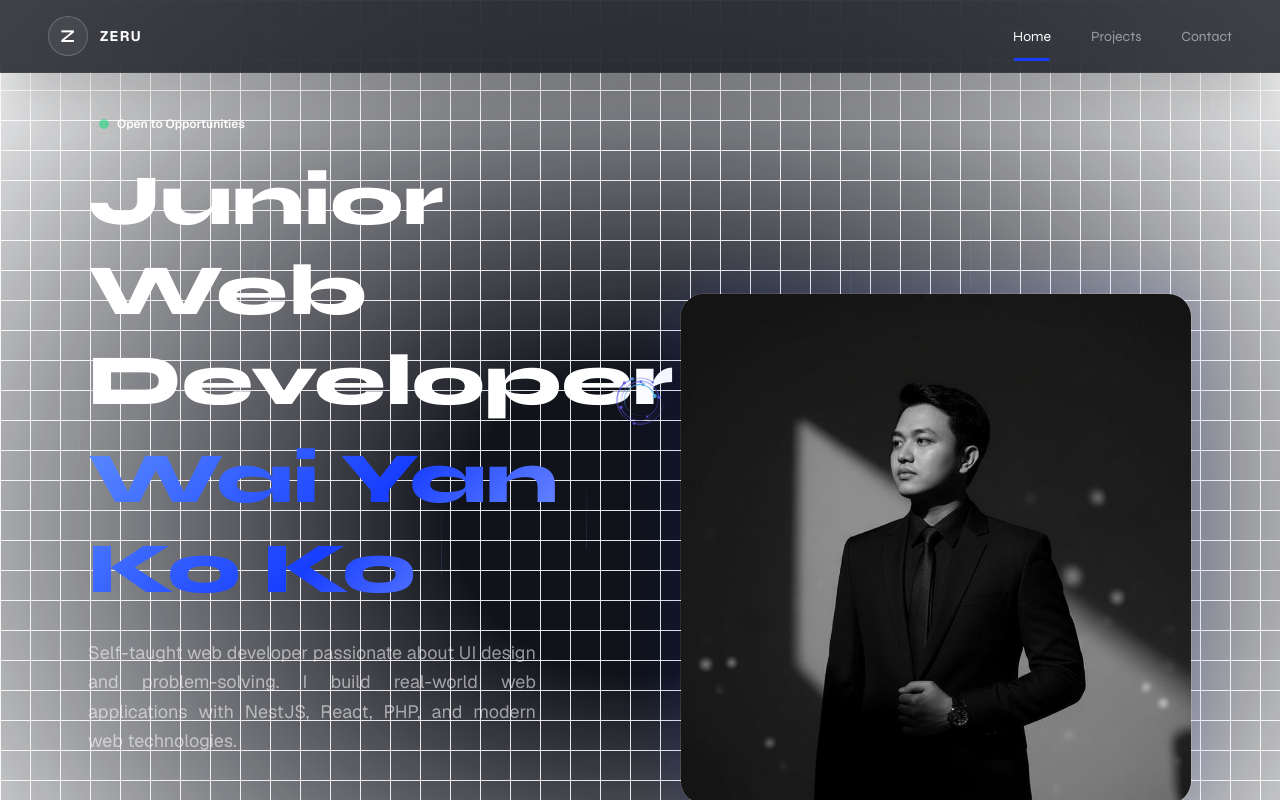
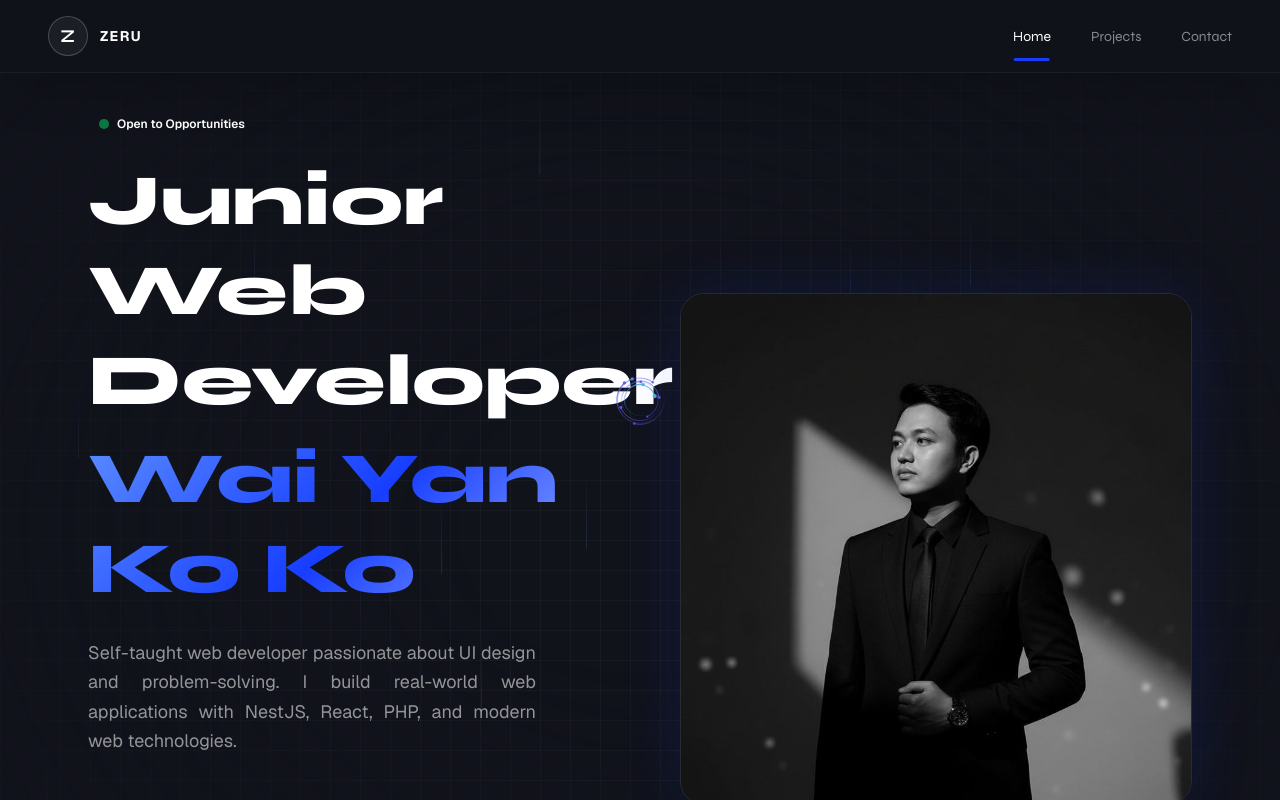
Before and after one commit to zeru28112001/zeru_portfolio, a Next.js app: page / in a window 1280 px wide. Shown: the top 800 px of the page. Built offline with nearby package versions, Linux system fonts and the light colour scheme.

Commit message:
feat:fix white screen

```diff
--- a/src/app/globals.css
+++ b/src/app/globals.css
@@ -1,8 +1,11 @@
 @import 'tailwindcss';
 
+@custom-variant dark (&:where(.dark, .dark *));
+
 :root {
-  --background: #ffffff;
-  --foreground: #171717;
+  color-scheme: dark;
+  --background: #11131b;
+  --foreground: #ededed;
 }
 
 @theme inline {
@@ -12,13 +15,6 @@
   --font-mono: var(--font-geist-mono);
 }
 
-@media (prefers-color-scheme: dark) {
-  :root {
-    --background: #0a0a0a;
-    --foreground: #ededed;
-  }
-}
-
 body {
   background: var(--background);
   color: var(--foreground);
--- a/src/app/layout.tsx
+++ b/src/app/layout.tsx
@@ -129,10 +129,13 @@ export default function RootLayout({
   return (
     <html
       lang="en"
-      className={`${geistSans.variable} ${geistMono.variable} h-full antialiased`}
+      className={`${geistSans.variable} ${geistMono.variable} dark h-full antialiased`}
+      style={{ colorScheme: "dark" }}
       suppressHydrationWarning
     >
       <head>
+        <meta name="color-scheme" content="dark" />
+        <meta name="theme-color" content="#11131B" />
         <script
           type="application/ld+json"
           dangerouslySetInnerHTML={{ __html: JSON.stringify(personSchema) }}
--- a/src/components/lightswind/grid-dot-backgrounds.tsx
+++ b/src/components/lightswind/grid-dot-backgrounds.tsx
@@ -23,34 +23,11 @@ export const GridBackground = ({
   fadeIntensity = 20,
   ...props
 }: GridBackgroundProps) => {
-  const [currentGridColor, setCurrentGridColor] = useState(gridColor);
+  const [currentGridColor, setCurrentGridColor] = useState(darkGridColor);
 
   useEffect(() => {
-    const prefersDarkMode =
-      window.matchMedia &&
-      window.matchMedia("(prefers-color-scheme: dark)").matches;
-    const isDarkModeActive =
-      document.documentElement.classList.contains("dark") || prefersDarkMode;
-    setCurrentGridColor(isDarkModeActive ? darkGridColor : gridColor);
-
-    const observer = new MutationObserver(function (mutations) {
-      mutations.forEach(function (mutation) {
-        if (mutation.attributeName === "class") {
-          const updatedIsDarkModeActive =
-            document.documentElement.classList.contains("dark");
-          setCurrentGridColor(
-            updatedIsDarkModeActive ? darkGridColor : gridColor
-          );
-        }
-      });
-    });
-
-    observer.observe(document.documentElement, { attributes: true });
-
-    return function () {
-      return observer.disconnect();
-    };
-  }, [gridColor, darkGridColor]);
+    setCurrentGridColor(darkGridColor);
+  }, [darkGridColor]);
 
   return (
     <div
@@ -76,7 +53,7 @@ export const GridBackground = ({
 
       {showFade && (
         <div
-          className="pointer-events-none absolute inset-0 flex items-center justify-center bg-white dark:bg-black"
+          className="pointer-events-none absolute inset-0 flex items-center justify-center bg-[#11131B]"
           style={{
             maskImage:
               "radial-gradient(ellipse at center, transparent " +
@@ -117,37 +94,16 @@ export const DotBackground = ({
   fadeIntensity = 20,
   ...props
 }: DotBackgroundProps) => {
-  const [currentDotColor, setCurrentDotColor] = useState(dotColor);
+  const [currentDotColor, setCurrentDotColor] = useState(darkDotColor);
 
   useEffect(() => {
-    const prefersDarkMode =
-      window.matchMedia &&
-      window.matchMedia("(prefers-color-scheme: dark)").matches;
-    const isDarkModeActive =
-      document.documentElement.classList.contains("dark") || prefersDarkMode;
-    setCurrentDotColor(isDarkModeActive ? darkDotColor : dotColor);
-
-    const observer = new MutationObserver(function (mutations) {
-      mutations.forEach(function (mutation) {
-        if (mutation.attributeName === "class") {
-          const updatedIsDarkModeActive =
-            document.documentElement.classList.contains("dark");
-          setCurrentDotColor(updatedIsDarkModeActive ? darkDotColor : dotColor);
-        }
-      });
-    });
-
-    observer.observe(document.documentElement, { attributes: true });
-
-    return function () {
-      return observer.disconnect();
-    };
-  }, [dotColor, darkDotColor]);
+    setCurrentDotColor(darkDotColor);
+  }, [darkDotColor]);
 
   return (
     <div
       className={cn(
-        "relative flex h-[50rem] w-full items-center justify-center bg-white dark:bg-black",
+        "relative flex h-[50rem] w-full items-center justify-center bg-[#11131B]",
         className
       )}
       {...props}
@@ -169,7 +125,7 @@ export const DotBackground = ({
 
       {showFade && (
         <div
-          className="pointer-events-none absolute inset-0 flex items-center justify-center bg-white dark:bg-black"
+          className="pointer-events-none absolute inset-0 flex items-center justify-center bg-[#11131B]"
           style={{
             maskImage:
               "radial-gradient(ellipse at center, transparent " +
```
